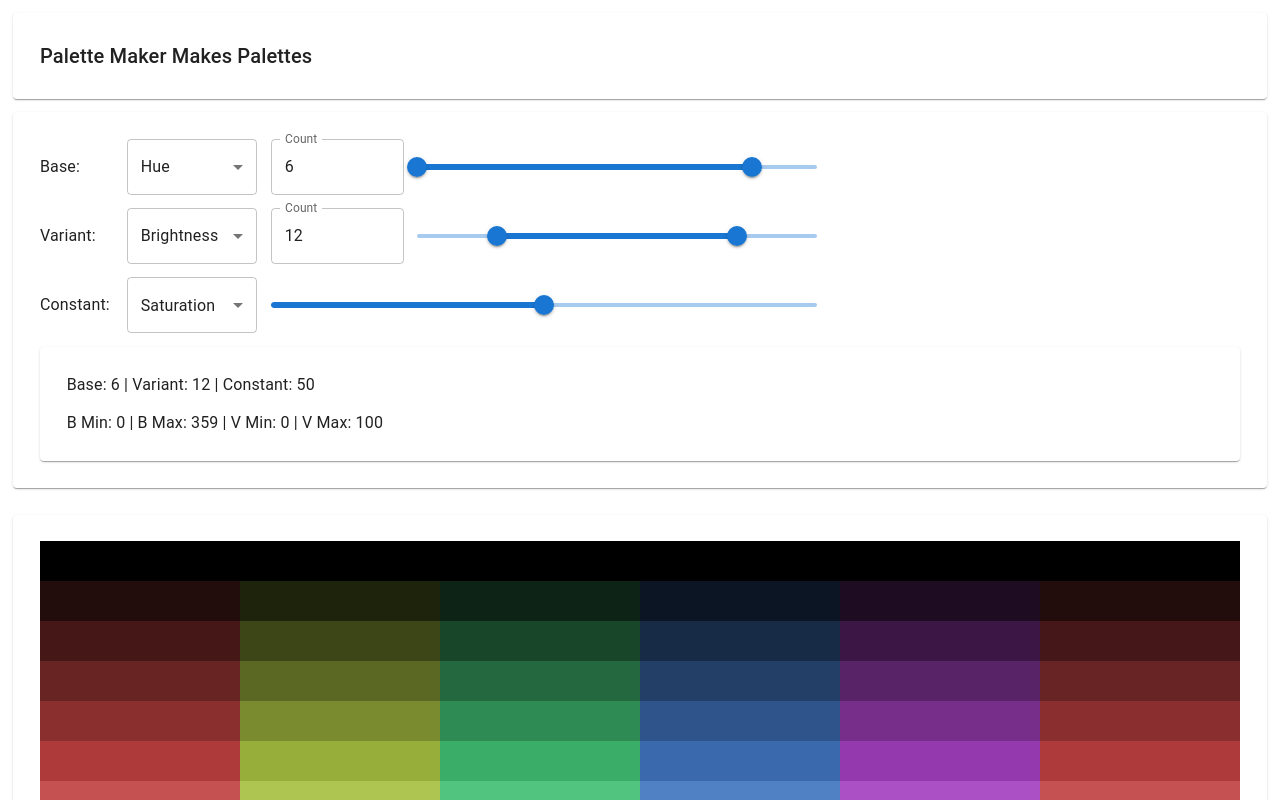
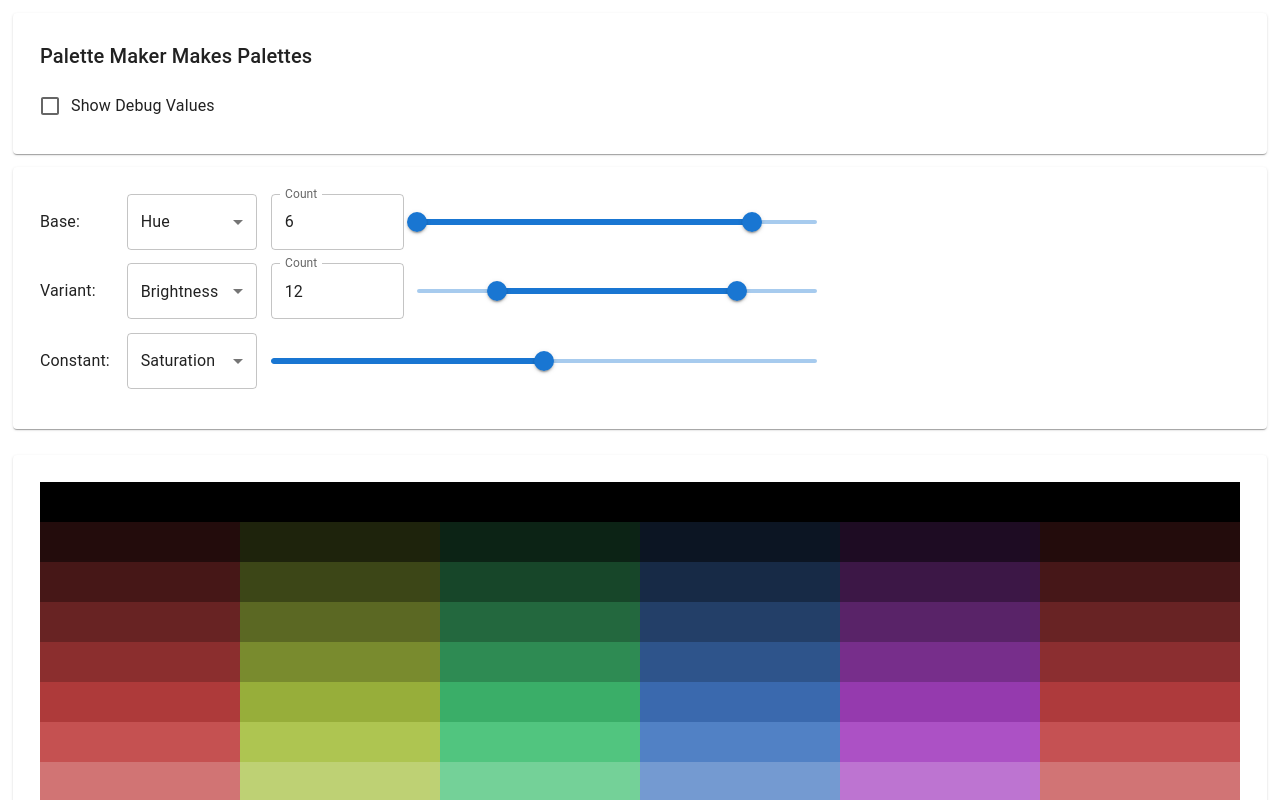
Before and after one commit to davor-skontra/pmmp, a React (Create React App) app: page / in a window 1280 px wide. Shown: the top 800 px of the page. Built offline with nearby package versions, Linux system fonts and the light colour scheme.

Commit message:
Add an option to enable debugging

```diff
--- a/src/App.tsx
+++ b/src/App.tsx
@@ -1,11 +1,12 @@
 import React, {CSSProperties, useEffect, useState} from 'react';
 import './App.css';
-import {Box, Card, Collapse, Paper, Typography} from "@mui/material";
+import {Box, Card, Collapse, Paper, Switch, Typography} from "@mui/material";
 import ColorPropertySelector from "./ColorPropertySelector";
 import {calculateColors, ColorCalculationSettings, ColorColumn, ColorProperty} from "./palette-engine";
 import _ from 'lodash'
 import ColorPropertyConstantSelector from "./ColorPropertyConstantSelector";
 import ColorPropertyRange from "./color-property-range";
+import LabeledCheckbox from "./LabeledCheckbox";
 
 const cardStyle: CSSProperties = {
     margin: '10pt',
@@ -29,6 +30,8 @@ function App() {
 
     const [constantSelection, setConstantSelection] = useState(ColorProperty.Saturation)
     const [constantValue, setConstantValue] = useState(50) // Middle value (between 0 and 100) for constant
+
+    const [showDebugValues, setShowDebugValues] = useState(false)
 
 
     const settings: ColorCalculationSettings = {
@@ -65,8 +68,11 @@ function App() {
 
     return (
         <Box>
-            <Card style={cardStyle}>
+            <Card style={{...cardStyle, flexDirection: 'column'}}>
                 <Typography variant={"h6"}>Palette Maker Makes Palettes</Typography>
+                <Box style={{display: 'flex', flexDirection: 'row', gap: '10pt'}}>
+                    <LabeledCheckbox defaultChecked={showDebugValues} label={'Show Debug Values'} onChange={(e, v) => setShowDebugValues(v)}/>
+                </Box>
             </Card>
             <Card style={{...cardStyle, flexDirection: 'column'}}>
                 <ColorPropertySelector
@@ -98,10 +104,12 @@ function App() {
                     max={maxFor(constantSelection)}
                     step={1}
                 />
-                <Paper elevation={1} style={{...cardStyle, margin: 0, flexDirection: 'column'}}>
-                    <Typography>{`Base: ${baseValue} | Variant: ${variantValue} | Constant: ${constantValue}`}</Typography>
-                    <Typography>{`B Min: ${settings.baseMin} | B Max: ${settings.baseMax} | V Min: ${settings.variantMin} | V Max: ${settings.variantMax}`}</Typography>
-                </Paper>
+                <Collapse in={showDebugValues}>
+                    <Card variant={'outlined'} style={{...cardStyle, margin: 0, flexDirection: 'column'}}>
+                        <Typography>{`Base: ${baseValue} | Variant: ${variantValue} | Constant: ${constantValue}`}</Typography>
+                        <Typography>{`B Min: ${settings.baseMin} | B Max: ${settings.baseMax} | V Min: ${settings.variantMin} | V Max: ${settings.variantMax}`}</Typography>
+                    </Card>
+                </Collapse>
             </Card>
             <Collapse in={selectionsAreValid}>
                 <Card style={cardStyle}>
--- /dev/null
+++ b/src/LabeledCheckbox.tsx
@@ -0,0 +1,13 @@
+import {Checkbox, CheckboxProps, FormControlLabel, FormGroup} from "@mui/material";
+
+type LabeledCheckboxProps = CheckboxProps & {
+    label: string
+}
+
+export default function LabeledCheckbox(p: LabeledCheckboxProps){
+    return(
+        <FormGroup>
+            <FormControlLabel control={<Checkbox {...p} />} label={p.label} />
+        </FormGroup>
+    )
+}
```
